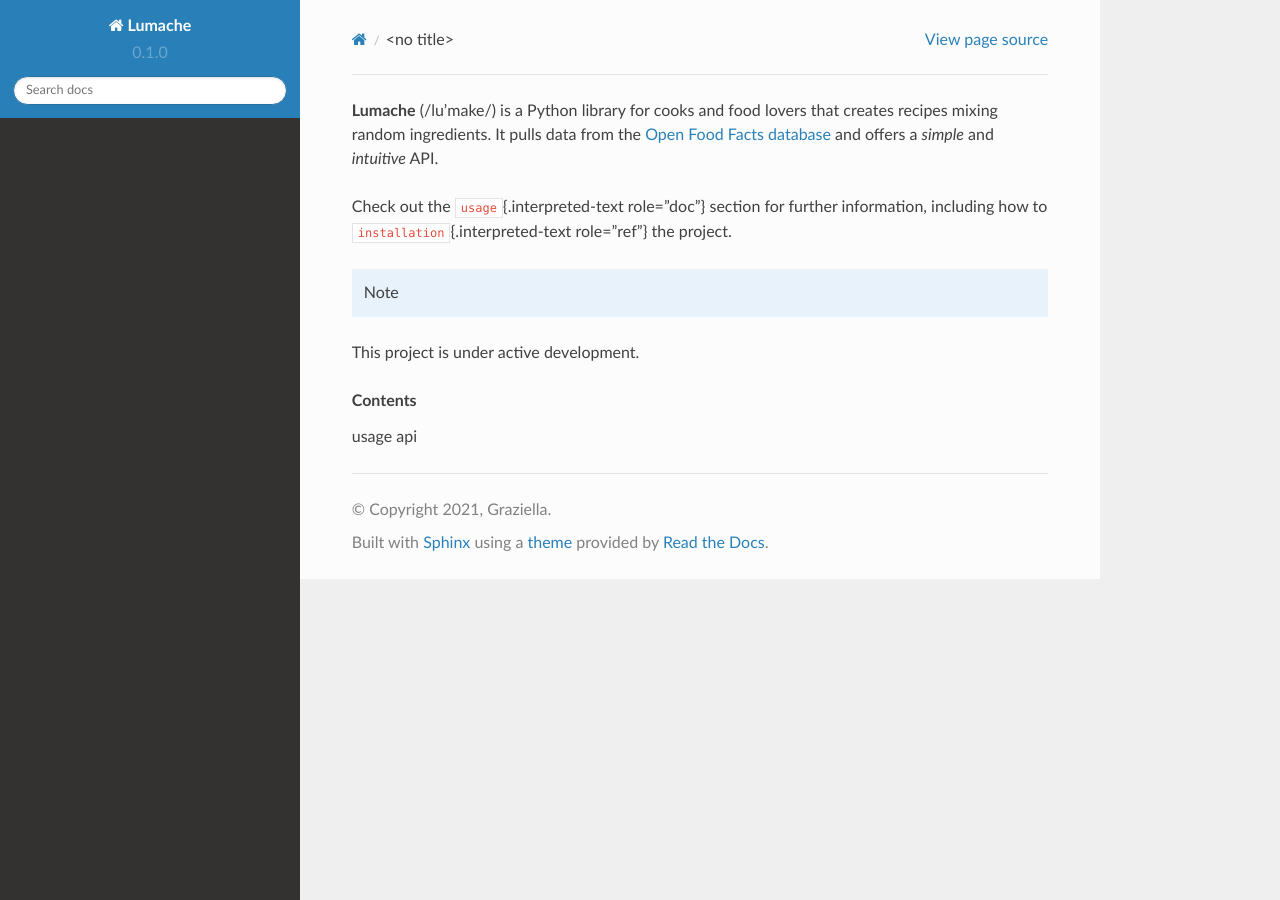
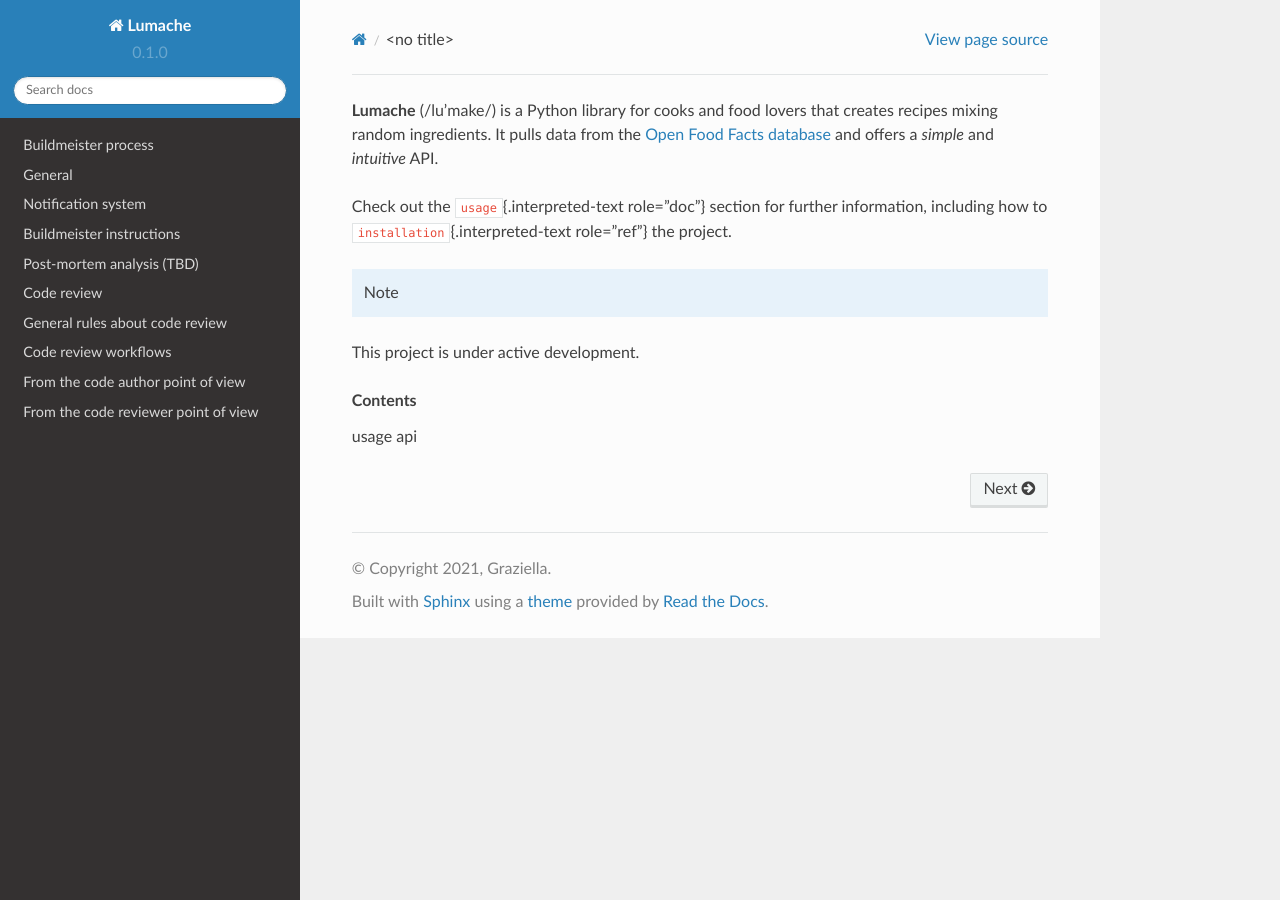
Before and after one commit to zli00185/Read-the-doc-prototype, a Sphinx documentation site: the page built from docs/source/index.md, in a window 1280 px wide. Built offline with Sphinx 7.4.7 and the Read the Docs theme 2.0.0, drawn with Linux system fonts in a browser that asks for light colours.

Commit message:
index update

````diff
--- a/docs/source/index.md
+++ b/docs/source/index.md
@@ -24,3 +24,13 @@
 ::: toctree
 usage api
 :::
+
+```{toctree}
+:hidden:
+Buildmeister_process.md
+```
+
+```{toctree}
+:hidden:
+Code_review.md
+```
````
